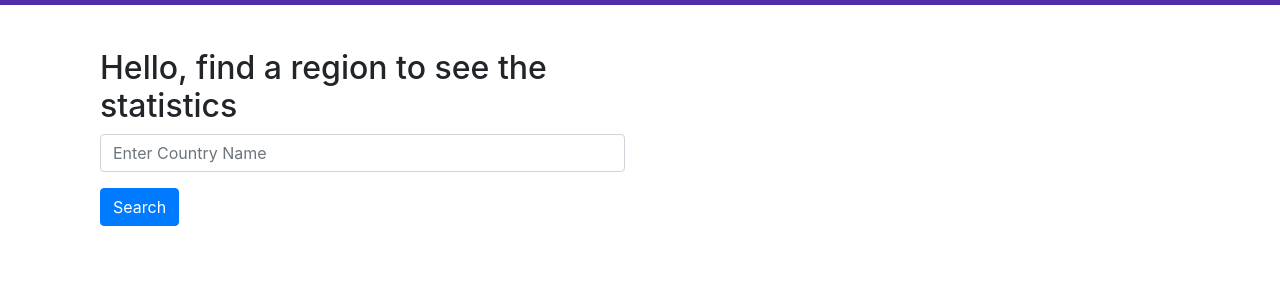
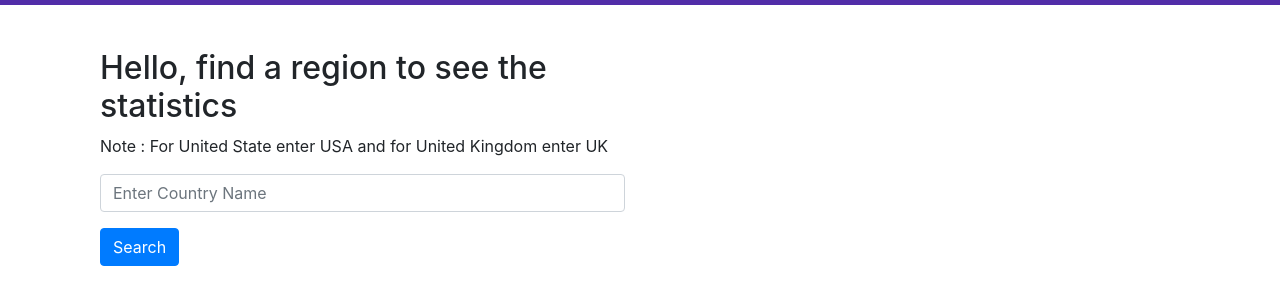
Before and after one commit to jais007/Covid-19-Visualizer, a website: page countrywise.html in a window 1280 px wide. Shown: the part 51-356 px from the top of the page. Drawn offline with nearby package versions, Linux system fonts and the light colour scheme; some packages are replaced by stand-ins of ours; no server answers.

Commit message:
add mapview and statewise data

```diff
--- a/countrywise.html
+++ b/countrywise.html
@@ -40,6 +40,9 @@
                 <h2>Hello,
                     find a region to see the statistics
                 </h2>
+                <p>
+                    Note : For United State enter USA and for United Kingdom enter UK
+                </p>
                 <form>
                 <div class="form-group">
                   <input type="text" class="form-control" id="countryname"  placeholder="Enter Country Name">
```
